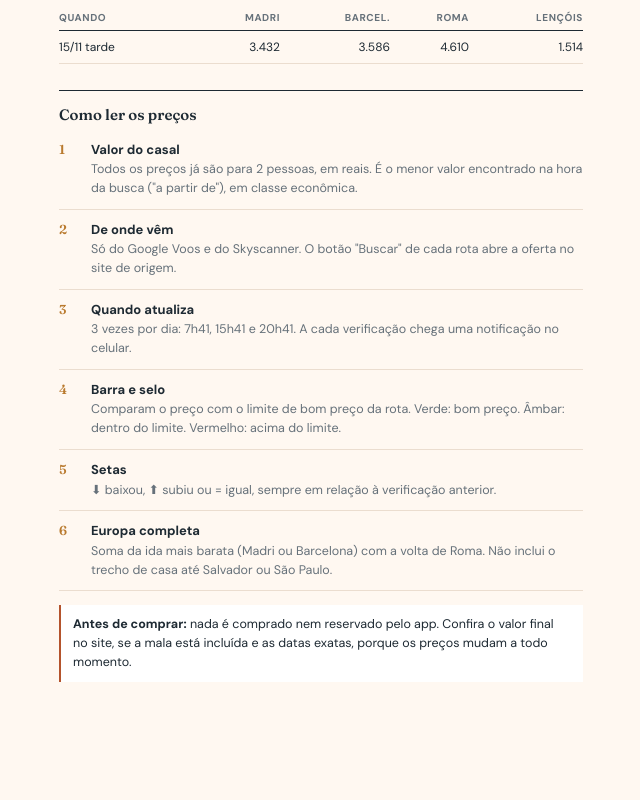
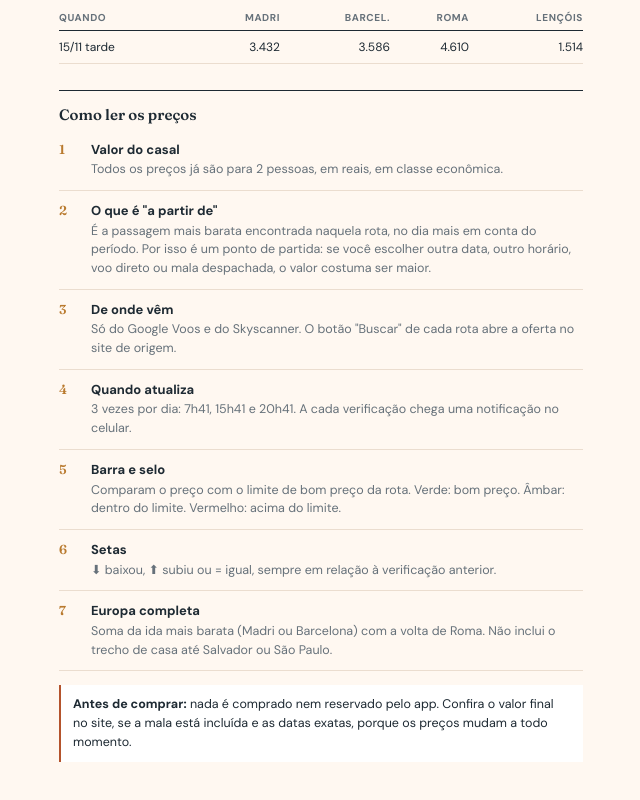
Before and after one commit to Ttito22/alertas, a plain HTML site: page index.html in a window 1280 px wide. Shown: the part 1221-2021 px from the top of the page, without its empty margins (319-959 px from the left). Before the commit the page ends 1999 px from the top, so only its background shows below. Drawn offline with Linux system fonts and the light colour scheme.

Commit message:
Explica melhor o que é preço a partir de
Co-Authored-By: Claude Opus 5.5 <noreply@anthropic.com>
Claude-Session: https://claude.ai/code/session_01WtffLyBuEYcKFaPvXTezrt

```diff
--- a/index.html
+++ b/index.html
@@ -105,12 +105,13 @@ h2 small{font:500 11.5px 'DM Sans';color:var(--tinta2)}
 <section class="guia">
   <h2 class="serif">Como ler os preços</h2>
   <dl>
-    <div class="item"><span class="n">1</span><dt>Valor do casal</dt><dd>Todos os preços já são para 2 pessoas, em reais. É o menor valor encontrado na hora da busca ("a partir de"), em classe econômica.</dd></div>
-    <div class="item"><span class="n">2</span><dt>De onde vêm</dt><dd>Só do Google Voos e do Skyscanner. O botão "Buscar" de cada rota abre a oferta no site de origem.</dd></div>
-    <div class="item"><span class="n">3</span><dt>Quando atualiza</dt><dd>3 vezes por dia: 7h41, 15h41 e 20h41. A cada verificação chega uma notificação no celular.</dd></div>
-    <div class="item"><span class="n">4</span><dt>Barra e selo</dt><dd>Comparam o preço com o limite de bom preço da rota. Verde: bom preço. Âmbar: dentro do limite. Vermelho: acima do limite.</dd></div>
-    <div class="item"><span class="n">5</span><dt>Setas</dt><dd>⬇ baixou, ⬆ subiu ou = igual, sempre em relação à verificação anterior.</dd></div>
-    <div class="item"><span class="n">6</span><dt>Europa completa</dt><dd>Soma da ida mais barata (Madri ou Barcelona) com a volta de Roma. Não inclui o trecho de casa até Salvador ou São Paulo.</dd></div>
+    <div class="item"><span class="n">1</span><dt>Valor do casal</dt><dd>Todos os preços já são para 2 pessoas, em reais, em classe econômica.</dd></div>
+    <div class="item"><span class="n">2</span><dt>O que é "a partir de"</dt><dd>É a passagem mais barata encontrada naquela rota, no dia mais em conta do período. Por isso é um ponto de partida: se você escolher outra data, outro horário, voo direto ou mala despachada, o valor costuma ser maior.</dd></div>
+    <div class="item"><span class="n">3</span><dt>De onde vêm</dt><dd>Só do Google Voos e do Skyscanner. O botão "Buscar" de cada rota abre a oferta no site de origem.</dd></div>
+    <div class="item"><span class="n">4</span><dt>Quando atualiza</dt><dd>3 vezes por dia: 7h41, 15h41 e 20h41. A cada verificação chega uma notificação no celular.</dd></div>
+    <div class="item"><span class="n">5</span><dt>Barra e selo</dt><dd>Comparam o preço com o limite de bom preço da rota. Verde: bom preço. Âmbar: dentro do limite. Vermelho: acima do limite.</dd></div>
+    <div class="item"><span class="n">6</span><dt>Setas</dt><dd>⬇ baixou, ⬆ subiu ou = igual, sempre em relação à verificação anterior.</dd></div>
+    <div class="item"><span class="n">7</span><dt>Europa completa</dt><dd>Soma da ida mais barata (Madri ou Barcelona) com a volta de Roma. Não inclui o trecho de casa até Salvador ou São Paulo.</dd></div>
   </dl>
   <p class="alerta"><b>Antes de comprar:</b> nada é comprado nem reservado pelo app. Confira o valor final no site, se a mala está incluída e as datas exatas, porque os preços mudam a todo momento.</p>
 </section>
--- a/sw.js
+++ b/sw.js
@@ -1,4 +1,4 @@
-const C='alertas-v6';
+const C='alertas-v7';
 self.addEventListener('install',e=>{self.skipWaiting();e.waitUntil(caches.open(C).then(c=>c.addAll(['./','./index.html','./icon-192.png','./icon-512.png'])))});
 self.addEventListener('activate',e=>e.waitUntil(self.clients.claim()));
 self.addEventListener('fetch',e=>{e.respondWith(fetch(e.request).then(r=>{const k=r.clone();caches.open(C).then(c=>c.put(e.request,k));return r}).catch(()=>caches.match(e.request)))});
```
